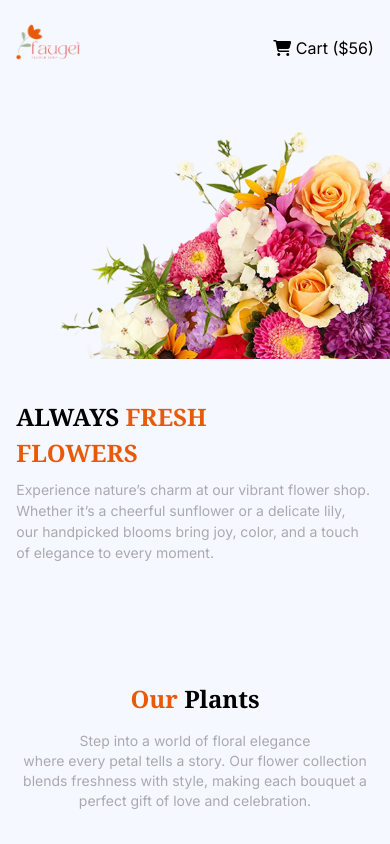
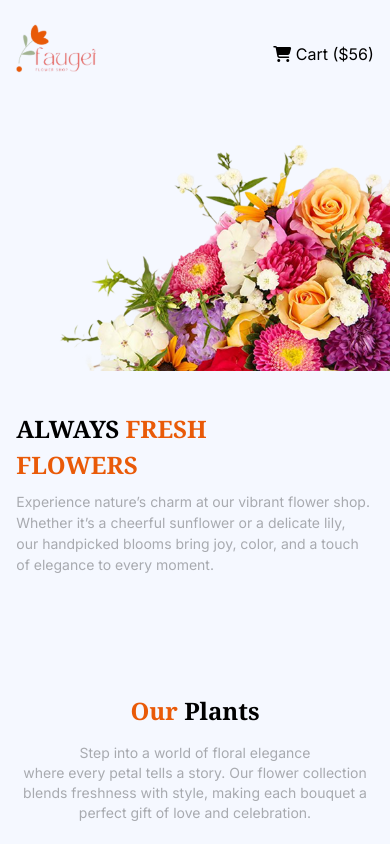
Before and after one commit to hridayshadhukha/Responsive-Flowers, a plain HTML site: page index.html in a window 390 px wide. Shown: the top 844 px of the page. Drawn offline with nearby package versions, Linux system fonts and the light colour scheme.

Commit message:
fix logo size for all device

```diff
--- a/index.html
+++ b/index.html
@@ -38,7 +38,7 @@
           <img
             src="./assets/logo.png"
             alt=""
-            class="w-16 h-9 lg:w-32 lg:h-20"
+            class="w-20 h-auto lg:w-32 lg:h-20"
           />
         </div>
 
```
